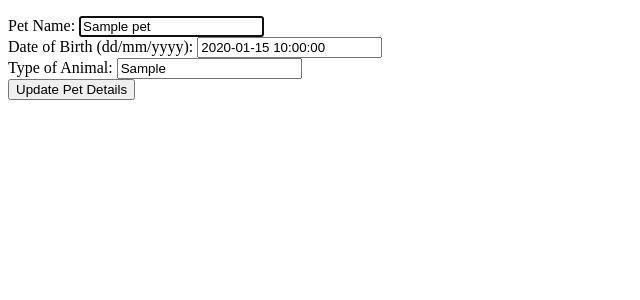
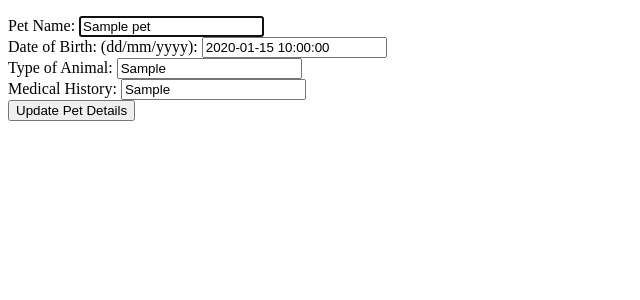
Before and after one commit to fraserjubb/project_1_veterinary_practice, a Flask app: page /pets/1/edit in a window 1280 px wide. Shown: the part 52-352 px from the top of the page, without its empty margins (0-640 px from the left). Run offline with Flask 2, Linux system fonts and the light colour scheme; a database or web service that is not in the repository returns one stand-in record (values such as "Sample title"); some libraries are stand-ins or nearby versions.

Commit message:
Everything working except when medical notes are blank on initial pet creation

```diff
--- a/controllers/pet_controller.py
+++ b/controllers/pet_controller.py
@@ -2,20 +2,24 @@ from flask import Flask, render_template, request, redirect
 from flask import Blueprint
 from models.pet import Pet
 from models.owner import Owner
+from models.vet import Vet
 import repositories.pet_repository as pet_repository
 import repositories.owner_repository as owner_repository
+import repositories.vet_repository as vet_repository
 
 pets_blueprint = Blueprint("pets", __name__)
 
 
 # Create
-@pets_blueprint.route("/pets/", methods=['POST'])
+@pets_blueprint.route("/pets", methods=['POST'])
 def create_pet():
     name = request.form['name']
     date_of_birth = request.form['date_of_birth']
     type_of_animal = request.form['type_of_animal']
+    medical_history = request.form['medical_history']
     owner  = owner_repository.select(request.form['owner_id'])
-    new_pet = Pet(name, date_of_birth, type_of_animal, owner)
+    vet  = vet_repository.select(request.form['vet_id'])
+    new_pet = Pet(name, date_of_birth, type_of_animal, medical_history, owner, vet)
     pet_repository.save(new_pet)
     return redirect('/pets')
 
@@ -23,7 +27,8 @@ def create_pet():
 @pets_blueprint.route("/pets/new", methods=['GET'])
 def new_pet():
     owners = owner_repository.select_all()
-    return render_template("/pets/new.html", owners = owners)
+    vets = vet_repository.select_all()
+    return render_template("/pets/new.html", owners = owners, vets= vets)
 
 
 # Read > Show all pets
@@ -52,10 +57,20 @@ def update_pet_details(id):
     pet.name = request.form['name']
     pet.date_of_birth = request.form['date_of_birth']
     pet.type_of_animal = request.form['type_of_animal']
+    pet.medical_history = request.form['medical_history']
     # pet.owner  = owner_repository.update_owner_details(request.form['owner_id'])
     # owner_repository.update_owner_details(Owner)
     pet_repository.update_pet_details(pet)
     return redirect(f'/pets/{id}')
+
+@pets_blueprint.route("/pets/<id>", methods = ['POST'])
+def add_treatment_notes(id):
+    pet = pet_repository.select(id)
+    pet.medical_history = request.form['medical_history']
+    pet_repository.add_medical_notes(pet)
+    return redirect(f'/pets/{id}')
+
+
 
 # Delete
 @pets_blueprint.route("/pets/<id>/delete", methods = ['POST'])
--- a/models/pet.py
+++ b/models/pet.py
@@ -1,16 +1,10 @@
 class Pet:
 
-    def __init__(self, name, date_of_birth, type_of_animal, owner, id = None):
+    def __init__(self, name, date_of_birth, type_of_animal, medical_history, owner, vet, id = None):
         self.name = name
         self.date_of_birth = date_of_birth
         self.type_of_animal = type_of_animal
         self.owner = owner
+        self.vet = vet
         self.id = id
-        self.vet = []
-        self.medical_history = []
-
-    def add_vet_to_pet(self, vet):
-        self.vet.append(vet)
-
-    def add_notes_to_history(self, note):
-        self.medical_history.append(note)
+        self.medical_history = medical_history
--- a/repositories/pet_repository.py
+++ b/repositories/pet_repository.py
@@ -1,13 +1,14 @@
 from db.run_sql import run_sql
 
+import repositories.vet_repository as vet_repo
 import repositories.owner_repository as owner_repo
 from models.pet import Pet
 
 
 # Create
 def save(pet):
-    sql = "INSERT INTO pets( name, date_of_birth, type_of_animal, owner_id ) VALUES ( %s, %s, %s, %s ) RETURNING id"
-    values = [pet.name, pet.date_of_birth, pet.type_of_animal, pet.owner.id]
+    sql = "INSERT INTO pets( name, date_of_birth, type_of_animal, medical_history, owner_id, vet_id ) VALUES ( %s, %s, %s, %s, %s, %s ) RETURNING id"
+    values = [pet.name, pet.date_of_birth, pet.type_of_animal, pet.medical_history, pet.owner.id, pet.vet.id]
     results = run_sql( sql, values )
     pet.id = results[0]['id']
     return pet
@@ -21,7 +22,8 @@ def select_all():
     results = run_sql(sql)
     for row in results:
         owner = owner_repo.select(row['owner_id'])
-        pet = Pet(row['name'], row['date_of_birth'], row['type_of_animal'], owner, row['id'])
+        vet = vet_repo.select(row['vet_id'])
+        pet = Pet(row['name'], row['date_of_birth'], row['type_of_animal'], row['medical_history'], owner, vet, row['id'])
         pets.append(pet)
     return pets
 
@@ -35,18 +37,22 @@ def select(id):
     if len(results) > 0:
         result = results[0]
     for row in results:
+        vet = vet_repo.select(row['vet_id'])
         owner = owner_repo.select(row['owner_id'])
-        pet = Pet(result['name'], result['date_of_birth'], result['type_of_animal'], owner, result['id'] )
+        pet = Pet(result['name'], result['date_of_birth'], result['type_of_animal'], result['medical_history'], owner, vet, result['id'] )
     return pet
 
 
 # Update
 def update_pet_details(pet):
-    sql = "UPDATE pets SET (name, date_of_birth, type_of_animal, owner) = (%s, %s, %s, %s) WHERE id = %s"
-    values = [pet.name, pet.date_of_birth, pet.type_of_animal, pet.owner, pet.id]
+    sql = "UPDATE pets SET (name, date_of_birth, type_of_animal, medical_history, owner_id, vet_id) = (%s, %s, %s, %s, %s, %s) WHERE id = %s"
+    values = [pet.name, pet.date_of_birth, pet.type_of_animal, pet.medical_history, pet.owner.id, pet.vet.id, pet.id]
     run_sql(sql, values)
 
-# def assign_vet(pet):
+# def add_medical_notes(pet):
+#     sql = "UPDATE pets SET (medical_history) = (%s) WHERE id = %s"
+#     values = [pet.medical_history]
+#     run_sql(sql, values)
 
 
 # Delete
--- a/templates/pets/edit.html
+++ b/templates/pets/edit.html
@@ -10,13 +10,18 @@
       </div>
 
       <div>
-        <label for="date_of_birth">Date of Birth (dd/mm/yyyy):</label>
+        <label for="date_of_birth">Date of Birth: (dd/mm/yyyy):</label>
         <input type="text" id="date_of_birth" name="date_of_birth" placeholder="date_of_birth" value = "{{pet.date_of_birth}}"required autofocus>
       </div>
 
       <div>
-        <label for="type_of_animal">Type of Animal:</label>
+        <label for="type_of_animal">Type of Animal: </label>
         <input type="text" id="type_of_animal" name="type_of_animal" placeholder="type_of_animal" value = "{{pet.type_of_animal}}"required>
+      </div>
+
+      <div>
+        <label for="medical_history">Medical History: </label>
+        <input type="text" id="medical_history" name="medical_history" placeholder="medical_history" value = "{{pet.medical_history}}"required>
       </div>
 
       <!-- <div>
--- a/templates/pets/show.html
+++ b/templates/pets/show.html
@@ -6,6 +6,8 @@
     <p>Date of Birth: {{pet.date_of_birth}}</p>
     <p>Animal Type: {{pet.type_of_animal}}</p>
     <p>Contact Details of Owner: {{pet.owner.contact_number}}</p>
+    <p>Assigned Vet: {{pet.vet.name}}</p>
+    <p>Medical History: {{pet.medical_history}}</p>
     <p><a href="/pets/{{pet.id}}/edit">Edit Pet Details</a></p>
 </div>
 
```
Also changed, not shown: console.py (+4 -4 lines), db/veterinary_practice.sql (+11 -2 lines), templates/pets/new.html (+16 -4 lines).
